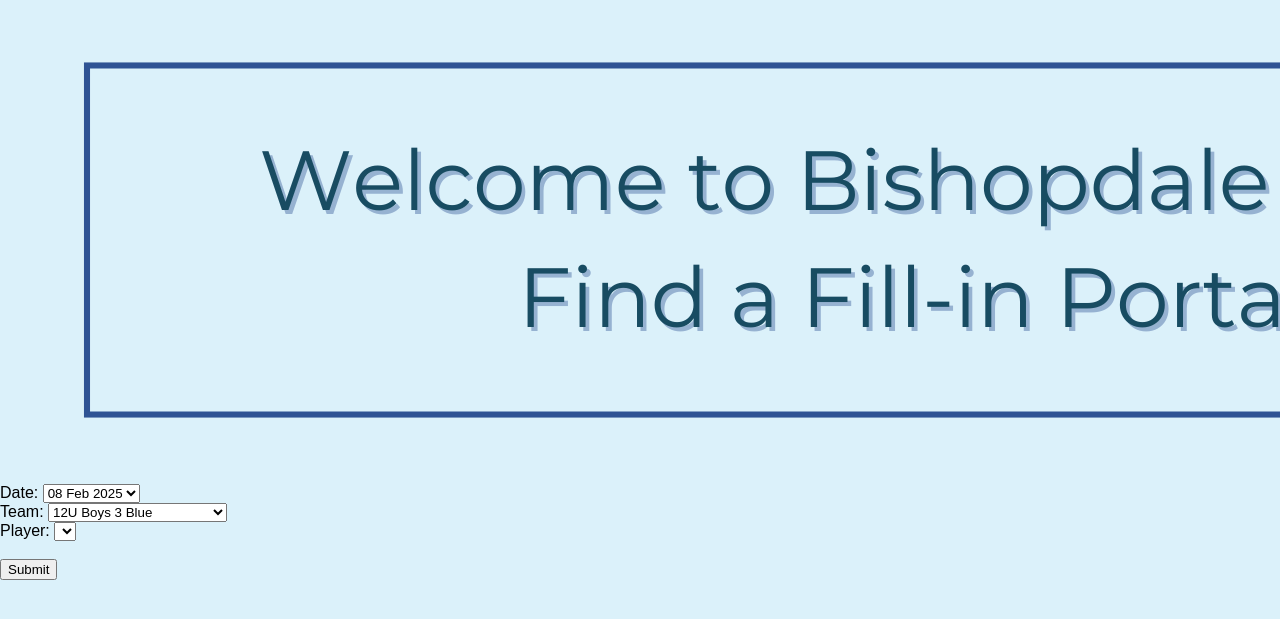
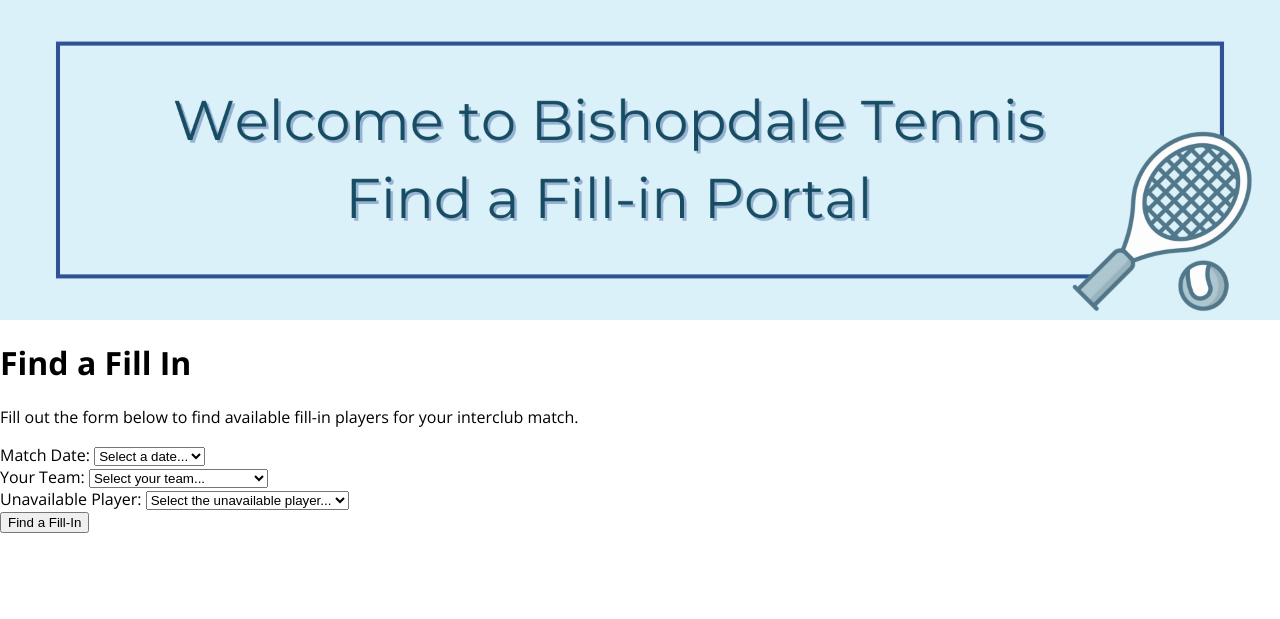
Before and after one commit to JWilliams-08/12DTP-Project, a Flask app: page / in a window 1280 px wide; the page is wider, and only the part inside the window is pictured. Shown: the top 619 px of that part. Run offline with Flask 3, Linux system fonts and the light colour scheme; data comes from the database, SQL or seed files in the repository; both versions use the stored data as it was after the commit; lists and menus that the app fills with data are empty.

Commit message:
clean up of html to make it easier for styling

```diff
--- a/routes.py
+++ b/routes.py
@@ -14,21 +14,21 @@ def get_db_connection():
     return conn
 
 
-def get_valid_fillins(team, date, player):
+def get_valid_fillins(team_name, date, player):
     #get all valid fill-ins
     GRADE_ORDER = [10,12,14,18]
     conn = get_db_connection()
 
     #get information about the team
-    team = conn.execute('SELECT * FROM Team WHERE name = ?', (team,)).fetchone()
+    team = conn.execute('SELECT * FROM Team WHERE name = ?', (team_name,)).fetchone()
     if not team:
         conn.close()
         return []
+
     grade = int(team['grade'])
     div = int(team['division'])
     day = team['day']
     time = team['time']
-    print(grade, div, day, time)
 
     #workout the next youngest age grade
     try:
@@ -36,9 +36,9 @@ def get_valid_fillins(team, date, player):
     except ValueError:
         conn.close()
         return []
+
     next_younger_grade = GRADE_ORDER[target_index - 1] if target_index > 0 else None
 
-    print(next_younger_grade)
     #Query eleible teams:
     if next_younger_grade: #if there is a younger age group, query both that and lower divisions of same grade
         eligible_teams = conn.execute('''
@@ -64,9 +64,11 @@ def get_valid_fillins(team, date, player):
         if team['day'] != day or team['time'] != time:
             valid_team_names.append(team['name'])
         else:
-            player_count = conn.execute('''SELECT COUNT(*)
+            player_count = conn.execute('''
+                SELECT COUNT(*)
                 FROM PlayerTeam
-                WHERE team_name = ?''', (team['name'],)).fetchone()[0]
+                WHERE team_name = ?
+                ''', (team['name'],)).fetchone()[0]
             if player_count > 4:
                 valid_team_names.append(team['name'])
 
@@ -75,31 +77,26 @@ def get_valid_fillins(team, date, player):
         conn.close()
         return []
 
-     # get players from valid teams
-    print(valid_team_names)
+    # get players from valid teams
     placeholders = ','.join('?' for _ in valid_team_names)  # create ?,?,?... for SQL
     valid_players = conn.execute(f'''
         SELECT player_name, team_name
         FROM PlayerTeam
         WHERE team_name IN ({placeholders})
     ''', valid_team_names).fetchall()
-
     conn.close()
-
-    if not valid_players:
-        return []
-
     return valid_players
 
 
 @app.route('/')
+#homepage
 def home():
     #Connect to the SQLite database
     conn = get_db_connection()
     dates = conn.execute('SELECT DISTINCT date FROM Draw').fetchall()
     teams = conn.execute('SELECT name FROM Team').fetchall()
     conn.close()
-    return render_template('home.html', title='HOME', dates=dates, teams=teams)
+    return render_template('home.html', title='Home', dates=dates, teams=teams)
 
 
 @app.route('/get_players/<team_name>')
@@ -132,7 +129,7 @@ def results():
     valid_players = get_valid_fillins(team, date, player)
     # get fill-in requests
 
-    return render_template('results.html', date=date, team=team, valid_players=valid_players)
+    return render_template('results.html', title='Results', date=date, team=team, valid_players=valid_players)
 
 
 @app.errorhandler(404)
--- a/static/css/style.css
+++ b/static/css/style.css
@@ -1,12 +1,18 @@
-.img{
-    width: 100%;
+/* Global Styles*/
+
+
+header img{
+    max-width: 100%;
     height: auto;
     display: block;
-    margin: 0 auto;
 }
+header {
+    background-color: #DBF1FA
+}
+
 body {
-    font-family: Arial, sans-serif;
-    background-color: #DBF1FA;
+    font-family: 'Open Sans', sans-serif;
+    background-color: #FFFFFF;
     margin: 0;
     padding: 0;
 }
--- a/templates/form.html
+++ /dev/null
@@ -1,23 +0,0 @@
-<label for="date">Date:</label>
-<select id="date" name="date">
-    {% for date in dates %}
-        <option value="{{ date[0] }}">{{ date[0] }}</option>
-    {% endfor %}
-</select>
-<br>
-<label for="team">Team:</label>
-<select id="team" name ="team" onchange="loadPlayers()">
-    {% for team in teams %}
-        <option value="{{ team[0] }}">{{ team[0] }}</option>
-    {% endfor %}
-</select>
-<br>
-<label for="player">Player:</label>
-<select id="player" name="player" >
-    {% for player in players %}
-        <option value="{{ player[0] }}">{{ player[0] }}</option>
-    {% endfor %}
-</select>
-<br><br>
-
-<button type="submit">Submit</button>
--- a/templates/home.html
+++ b/templates/home.html
@@ -1,14 +1,52 @@
-<!DOCTYPE html>
-<html lang="en">
-<head>
-    <meta charset="UTF-8">
-    <meta name="viewport" content="width=device-width, initial-scale=1.0">
-    <title>Find A Fill In</title>
-    <link rel="stylesheet" href="/static/css/style.css">
-</head>
-<body>
-    <header><img src ="/static/images/Header.png" ></header>
-    <form action="/results" method="POST">{% include 'form.html' %}</form>
+{% extends "layout.html" %}
+{% block content %}
+<header>
+    <img class="header-img" src="/static/images/Header.png"
+        alt="Welcome to Bishopdale Tennis Club Find a Fill In Portal">
+</header>
+
+<main class="main-content">
+    <div class="form-container">
+        <h1>Find a Fill In</h1>
+        <p class="description">Fill out the form below to find available fill-in players for your interclub match.</p>
+    </div>
+
+    <form action="/results" method="POST" class="fill-in-form">
+        <div class="form-group">
+            <label for="date">Match Date:</label>
+            <select id="date" name="date" required>
+                <option value="">Select a date...</option>
+                {% for date in dates %}
+                <option value="{{ date[0] }}">{{ date[0] }}</option>
+                {% endfor %}
+            </select>
+        </div>
+
+        <div class="form-group">
+            <label for="team">Your Team:</label>
+            <select id="team" name="team" onchange="loadPlayers()" required>
+                <option value="">Select your team...</option>
+                {% for team in teams %}
+                <option value="{{ team[0] }}">{{ team[0] }}</option>
+                {% endfor %}
+            </select>
+        </div>
+
+        <div class="form-group">
+            <label for="player">Unavailable Player:</label>
+            <select id="player" name="player" required>
+                <option value="">Select the unavailable player...</option>
+                {% for player in players %}
+                <option value="{{ player[0] }}">{{ player[0] }}</option>
+                {% endfor %}
+            </select>
+        </div>
+
+        <div class="form-actions">
+            <button type="submit">Find a Fill-In</button>
+        </div>
+    </form>
+
     <script src="/static/script.js"></script>
-    </body>
-</html>
+</main>
+{% endblock %}
--- /dev/null
+++ b/templates/layout.html
@@ -0,0 +1,14 @@
+<!DOCTYPE html>
+<html lang="en">
+<head>
+    <meta charset="UTF-8">
+    <meta name="viewport" content="width=device-width, initial-scale=1.0">
+    <title>Find A Fill In - {{ title }}</title>
+    <link rel="stylesheet" href="/static/css/style.css">
+    <link href="https://fonts.googleapis.com/css2?family=Montserrat:ital,wght@0,100..900;1,100..900&family=Open+Sans:ital,wght@0,300..800;1,300..800&display=swap" rel="stylesheet">
+</head>
+<body>
+{% block content %}
+{% endblock %}
+</body>
+</html>
```
Also changed, not shown: templates/results.html (+10 -13 lines), fill-ins.db.
